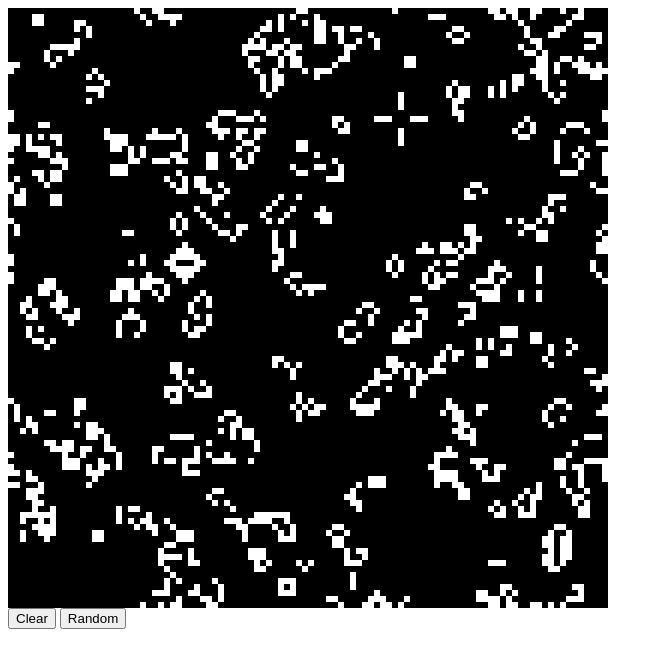
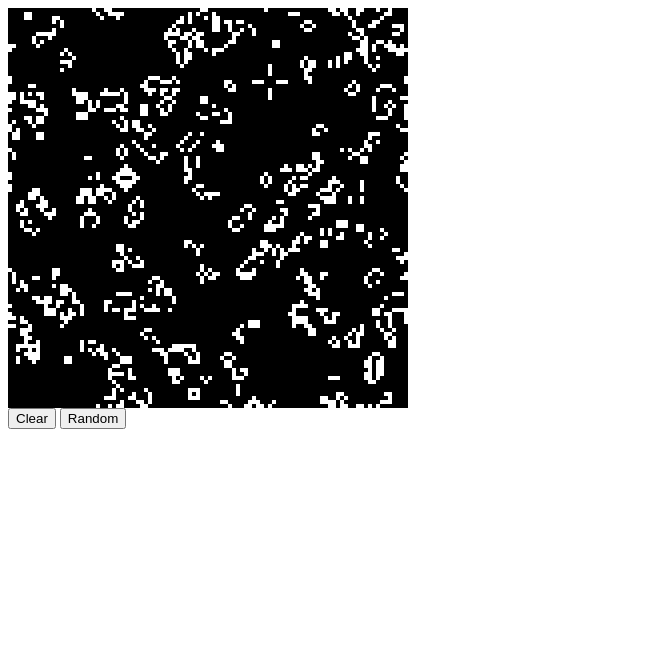
Before and after one commit to sergiss/game-of-life, a plain HTML site: page index.html in a window 1280 px wide. Shown: the whole page, without its empty margins (0-663 px from the left). Drawn offline with Linux system fonts and the light colour scheme; animation ran at ten frames a second.

Commit message:
Update index.html
Update

```diff
--- a/index.html
+++ b/index.html
@@ -24,7 +24,7 @@
 </body>
 
 <script>
-    let size = 6;
+    let size = 4;
 
     let cols = 100;
     let rows = 100;
```
